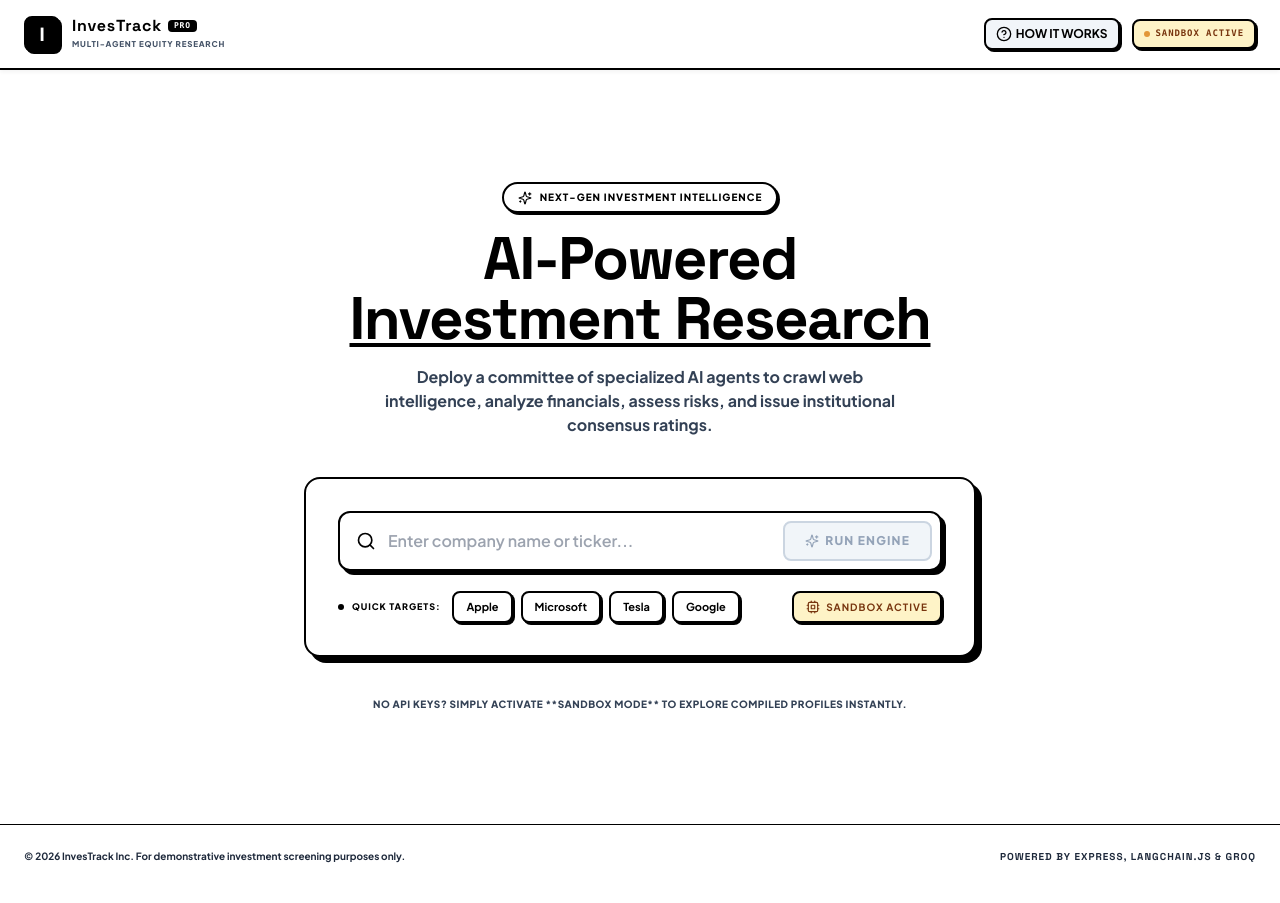
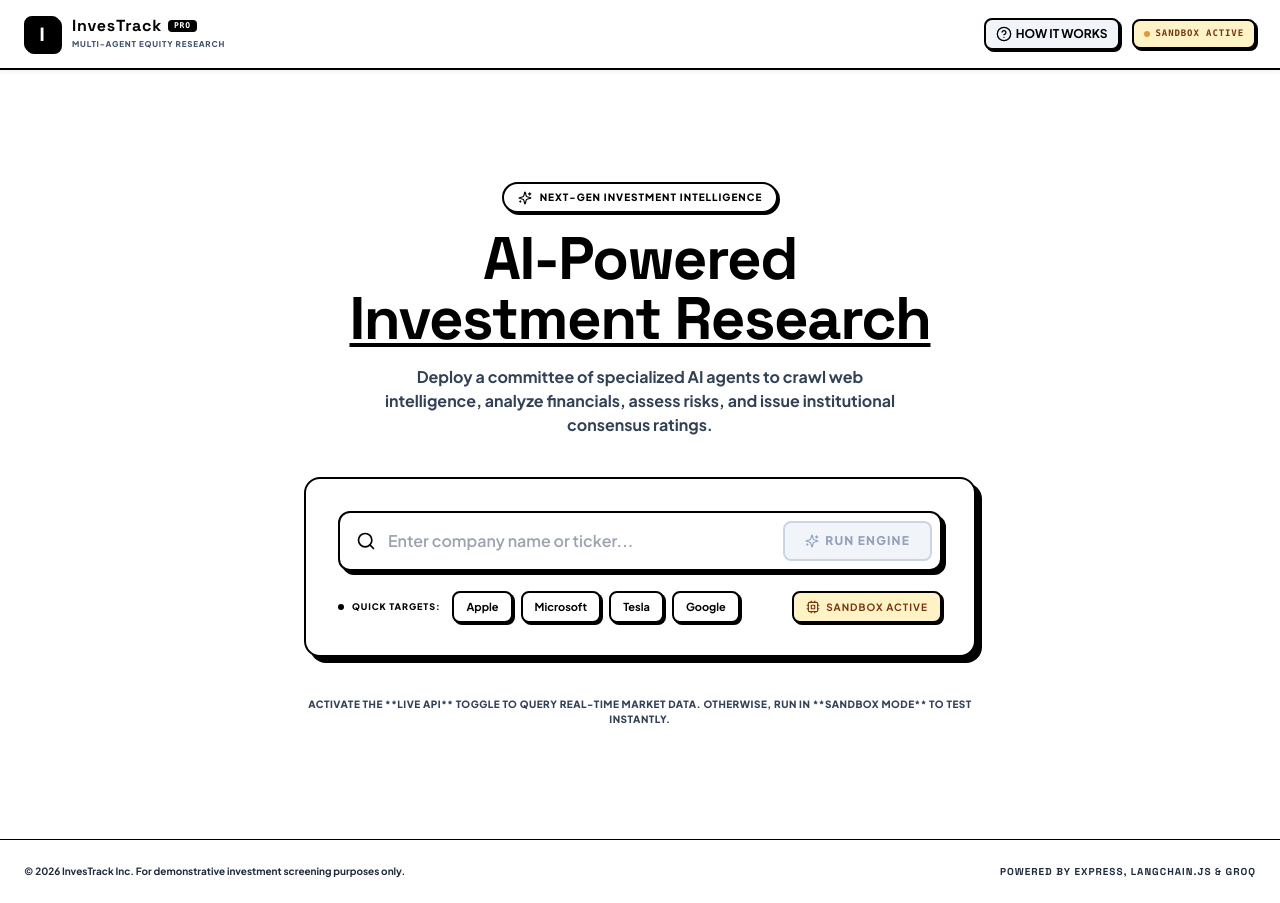
Before and after one commit to vivekdandotiya/AI-Investment-Research-Agent, a React (Vite) app in the folder client/: page / in a window 1280 px wide. Built offline with nearby package versions, Linux system fonts and the light colour scheme.

Commit message:
docs: clarify landing page text to mention toggling Live API

```diff
--- a/client/src/App.jsx
+++ b/client/src/App.jsx
@@ -225,7 +225,7 @@ export default function App() {
             </div>
 
             <div className="text-[10px] text-slate-700 font-extrabold uppercase tracking-wider">
-              No API Keys? Simply activate **Sandbox Mode** to explore compiled profiles instantly.
+              Activate the **Live API** toggle to query real-time market data. Otherwise, run in **Sandbox Mode** to test instantly.
             </div>
           </div>
         )}
```
